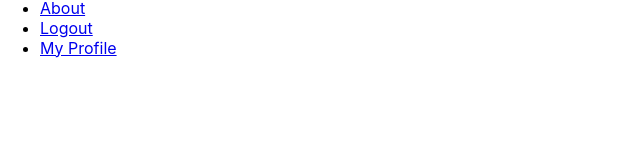
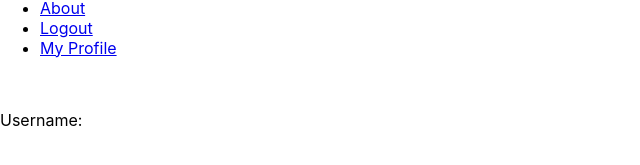
Before and after one commit to salsinan/Rentatouille-react, a React (Create React App) app: page /users/1 in a window 1280 px wide. Shown: the part 191-356 px from the top of the page, without its empty margins (0-640 px from the left). Built offline with nearby package versions, Linux system fonts and the light colour scheme; the HTML template or start-up script is replaced by a standard one.

Commit message:
Assigns random user with every login

```diff
--- a/src/App.js
+++ b/src/App.js
@@ -1,7 +1,8 @@
 import { useEffect, useState } from 'react';
+import { Routes, Route } from 'react-router-dom';
 import Home from './Components/Home';
 import Header from './Components/Header';
-import { Routes, Route } from 'react-router-dom';
+import Profile from './Components/Profile';
 
 function App() {
   const [items, setItems] = useState([
@@ -34,9 +35,30 @@ function App() {
     }
   ])
 
+  const [users, setUsers] = useState([
+    {
+      "id":1,
+      "avatar": "https://via.placeholder.com/600/92c952",
+      "username": "Bob",
+      "location": "There"
+    },
+    {
+      "id":2,
+      "avatar": "https://via.placeholder.com/600/92c952",
+      "username": "Leon",
+      "location": "Here"
+    },
+    {
+      "id":3,
+      "avatar": "https://via.placeholder.com/600/92c952",
+      "username": "Samantha",
+      "location": "Somewhere"
+    },
+  ])
+  const [user, setUser] = useState({});
+  const [isLoggedIn, setIsLoggedIn] = useState(true);
   const [search, setSearch] = useState('');
   const [searchResults, setSearchResults] = useState([]);
-  const [isLoggedIn, setIsLoggedIn] = useState(true);
 
   useEffect(() => {
     const searchValue = search.toLowerCase();
@@ -50,6 +72,13 @@ function App() {
 
   const handleLoginClick = () => {
     setIsLoggedIn(!isLoggedIn)
+
+    const user_id = Math.floor(Math.random() * 4)
+    const randomUser = users.filter(user => (
+      user.id == user_id
+    ))
+    console.log(randomUser);
+    setUser(!isLoggedIn ? randomUser : setUser({}))
   }
 
   return (
@@ -59,6 +88,7 @@ function App() {
         setSearch={setSearch}
         isLoggedIn={isLoggedIn}
         handleLoginClick={handleLoginClick}
+        user = {user}
       />
       <Routes>
         <Route exact path="/" element={
@@ -67,6 +97,12 @@ function App() {
             />
         }>
         </Route>
+        <Route exact path="/users/:id" element={
+          <Profile
+            user = {user}
+          />
+        }>
+        </Route>
       </Routes>
     </div>
   );
--- a/src/Components/Header.js
+++ b/src/Components/Header.js
@@ -1,7 +1,7 @@
 import React from 'react'
 import { Link } from 'react-router-dom';
 
-const Header = ({ search, setSearch, isLoggedIn, handleLoginClick }) => {
+const Header = ({ search, setSearch, isLoggedIn, handleLoginClick, user }) => {
   return (
     <header>
       <h1>Rentatouille</h1>
@@ -34,7 +34,11 @@ const Header = ({ search, setSearch, isLoggedIn, handleLoginClick }) => {
               </li>
             }
             <li>
-                <Link to="/user/:id">My Profile</Link>
+                {user &&
+                    <Link to={`users/${user.id}`}>
+                    My Profile
+                    </Link>
+                }
             </li>
         </ul>
       </nav>
--- a/src/Components/Item.js
+++ b/src/Components/Item.js
@@ -10,6 +10,7 @@ const Item = ({ item }) => {
             </p>
         </Link>
         <p>Description: {item.itemBody}</p>
+        <p>Category: {item.category}</p>
         <p>Price: ${item.price}/day</p>
         <p>By User: {item.user_id}</p>
     </section>
--- /dev/null
+++ b/src/Components/Profile.js
@@ -0,0 +1,14 @@
+
+const Profile = ({ user }) => {
+  return (
+    <main>
+        <section>
+        <img src={user.avatar}></img>
+        <p>Username: {user.username}</p>
+        </section>
+
+    </main>
+  )
+}
+
+export default Profile
```
